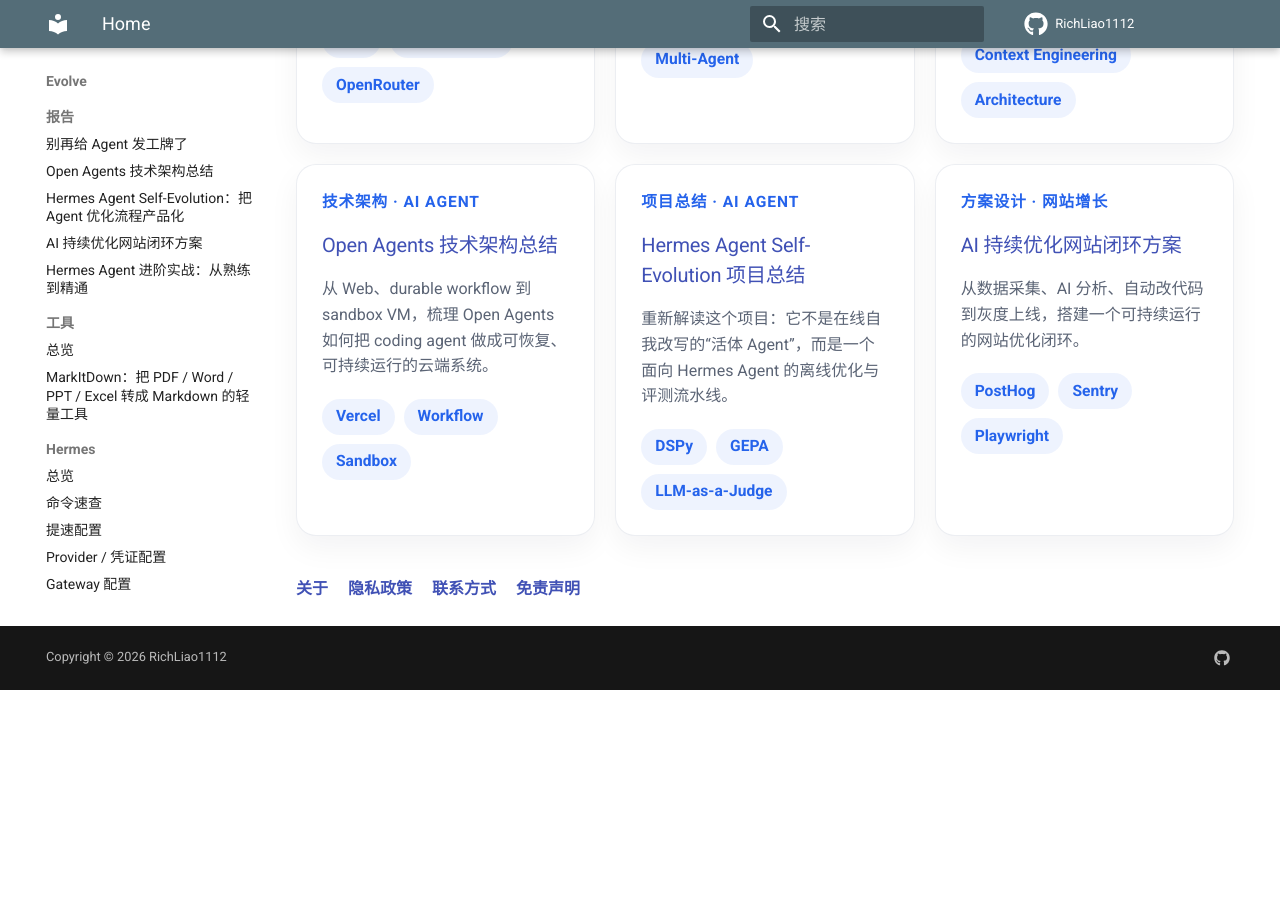
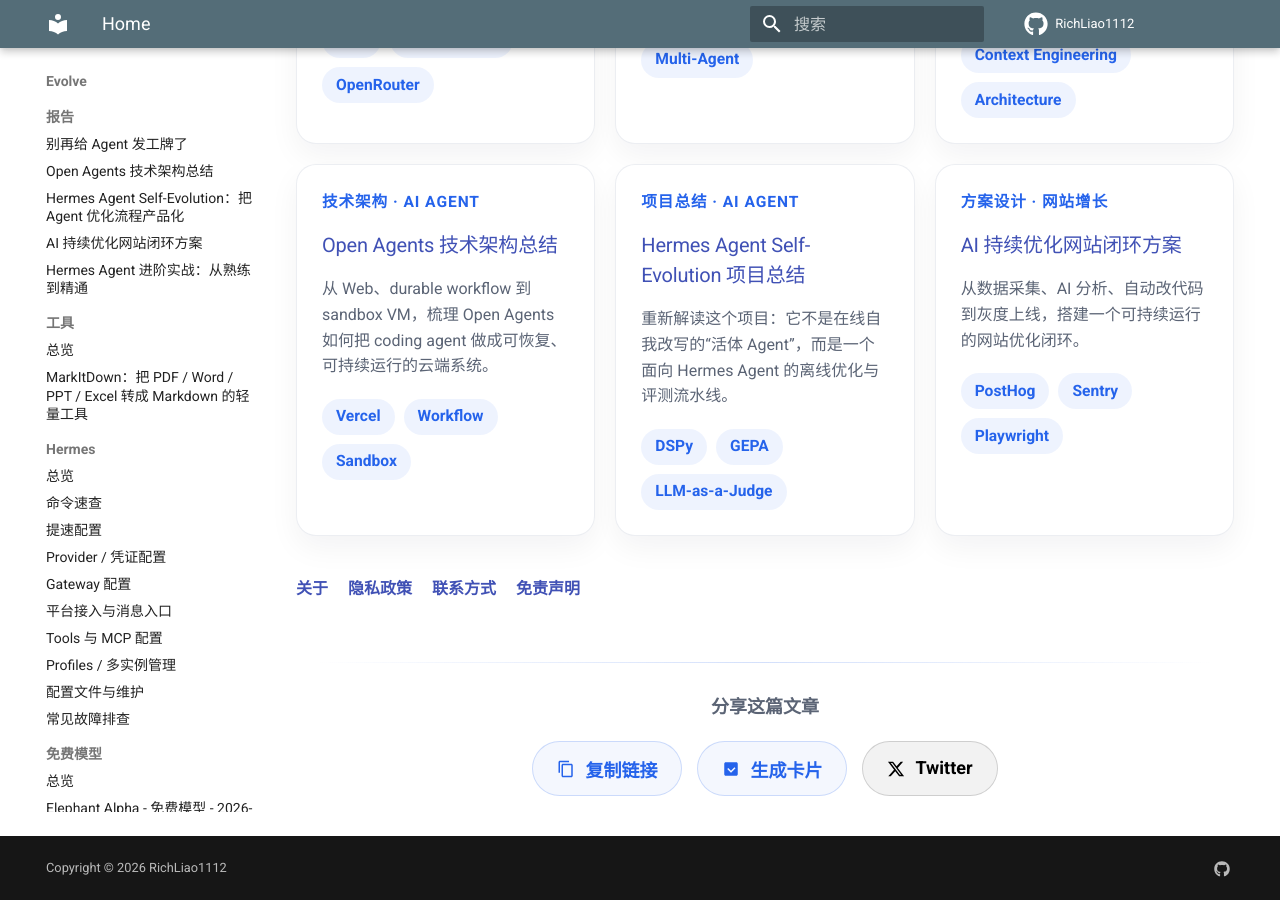
Before and after one commit to RichLiao1112/evolve, an MkDocs documentation site: the page built from docs/index.md, in a window 1280 px wide and 900 px high, scrolled down 1016 px. Built offline with MkDocs 1.6.1 and Material for MkDocs 9.7.7, drawn with Linux system fonts in a browser that asks for light colours; comment, search, counter and statistics services are not loaded; before the commit the page ends 1706 px from its top, so only the background shows below that.

Commit message:
fix: share component now shows on all articles with meta, not just those with title field

```diff
--- a/overrides/main.html
+++ b/overrides/main.html
@@ -80,7 +80,9 @@
   {{ super() }}
 
   <!-- 文章分享组件 -->
-  {% if page and page.meta and page.meta.title %}
+  {% if page and page.meta %}
+  {% set share_title = page.meta.title or page.title or config.site_name %}
+  {% set share_desc = page.meta.description or config.site_description %}
   <div class="share-section">
     <div class="share-divider"></div>
     <div class="share-title">分享这篇文章</div>
@@ -93,7 +95,7 @@
         <svg viewBox="0 0 24 24" width="18" height="18"><path fill="currentColor" d="M19 3H5c-1.1 0-2 .9-2 2v14c0 1.1.9 2 2 2h14c1.1 0 2-.9 2-2V5c0-1.1-.9-2-2-2zm-7 14l-5-5 1.41-1.41L12 14.17l4.59-4.58L18 11l-6 6z"/></svg>
         <span>生成卡片</span>
       </button>
-      <a class="share-btn twitter" href="https://twitter.com/intent/tweet?text={{ page.meta.title | urlencode }}&url={{ page.canonical_url | urlencode }}" target="_blank" rel="noopener">
+      <a class="share-btn twitter" href="https://twitter.com/intent/tweet?text={{ share_title | urlencode }}&url={{ page.canonical_url | urlencode }}" target="_blank" rel="noopener">
         <svg viewBox="0 0 24 24" width="18" height="18"><path fill="currentColor" d="M18.244 2.25h3.308l-7.227 8.26 8.502 11.24H16.17l-5.214-6.817L4.99 21.75H1.68l7.73-8.835L1.254 2.25H8.08l4.713 6.231zm-1.161 17.52h1.833L7.084 4.126H5.117z"/></svg>
         <span>Twitter</span>
       </a>
@@ -105,8 +107,8 @@
             <div class="share-card-logo">Evolve</div>
           </div>
           <div class="share-card-body">
-            <h3>{{ page.meta.title }}</h3>
-            <p>{{ page.meta.description or config.site_description }}</p>
+            <h3>{{ share_title }}</h3>
+            <p>{{ share_desc }}</p>
             <div class="share-card-tags">
               {% if page.meta.keywords %}
                 {% for keyword in page.meta.keywords.split(',')[:3] %}
```
